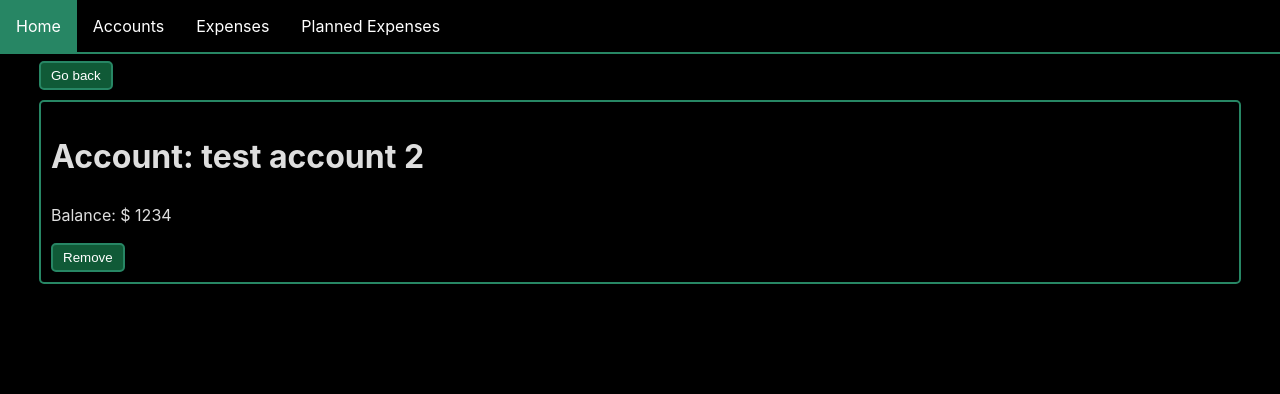
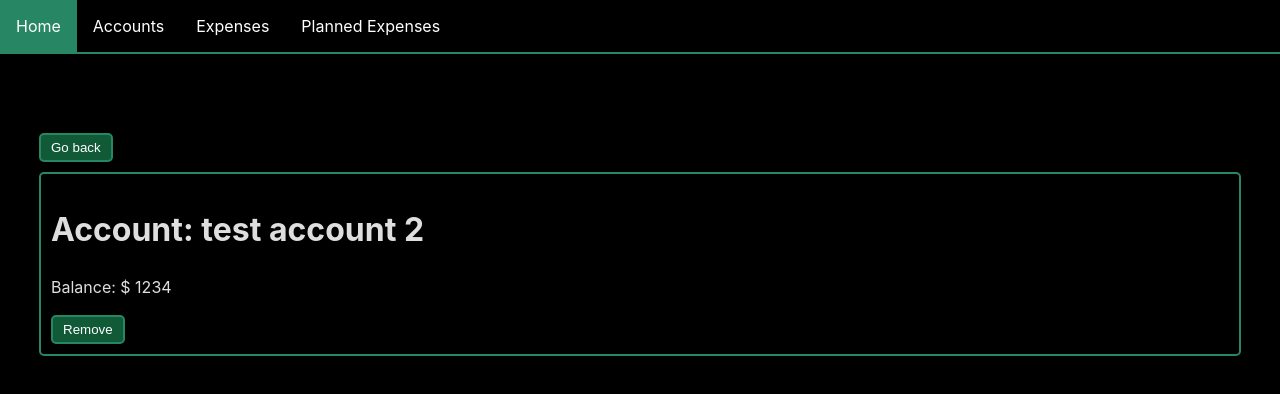
Before and after one commit to ioscrum-fapp/fapp, a React (Vite) app in the folder fapp/: page /accounts/1 in a window 1280 px wide. Shown: the top 394 px of the page. Built offline with nearby package versions, Linux system fonts and the light colour scheme; data requests are answered from the project's data file.

Commit message:
moved content under navbar lower

```diff
--- a/fapp/src/pages/Layout.jsx
+++ b/fapp/src/pages/Layout.jsx
@@ -39,7 +39,9 @@ export default function Layout() {
         </ul>
       </nav>
 
-      <Outlet />
+      <div className="Contents">
+        <Outlet />
+      </div>
     </div>
   );
 }
--- a/fapp/src/styles/Layout.css
+++ b/fapp/src/styles/Layout.css
@@ -46,6 +46,10 @@ li a:hover:not(.active) {
   width: 100%;
   border-bottom: solid 2px var(--main-color);
 }
+.Contents {
+  margin-top: 6%;
+}
+
 @media only screen and (max-width: 600px) {
   .Hamburger {
     display: block;
```
